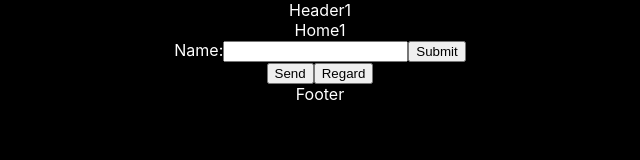
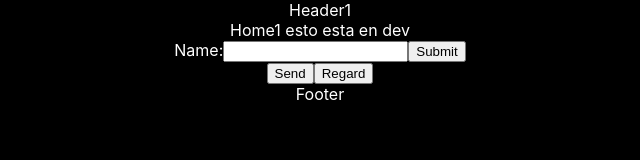
Before and after one commit to tomygaraycochea/test-demo, a React (Create React App) app: page / in a window 1280 px wide. Shown: the top 160 px of the page, without its empty margins (320-960 px from the left). Built offline with nearby package versions, Linux system fonts and the light colour scheme.

Commit message:
change on home

```diff
--- a/src/components/home/Home.js
+++ b/src/components/home/Home.js
@@ -31,7 +31,7 @@ class Home extends Component {
   render() {
     return (
       <div className="">
-        Home1
+        Home1 esto esta en dev
         <div>
           <form onSubmit={this.handleSubmit}>
             <label>
```
